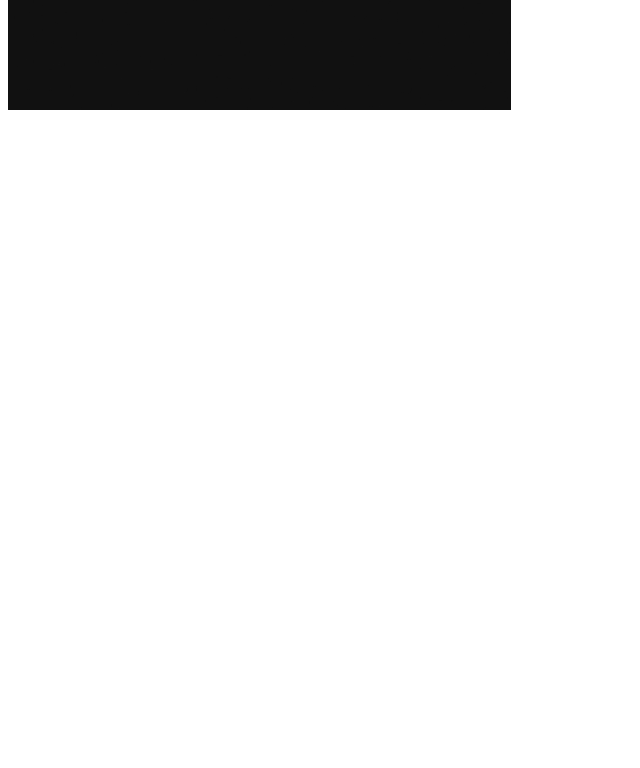
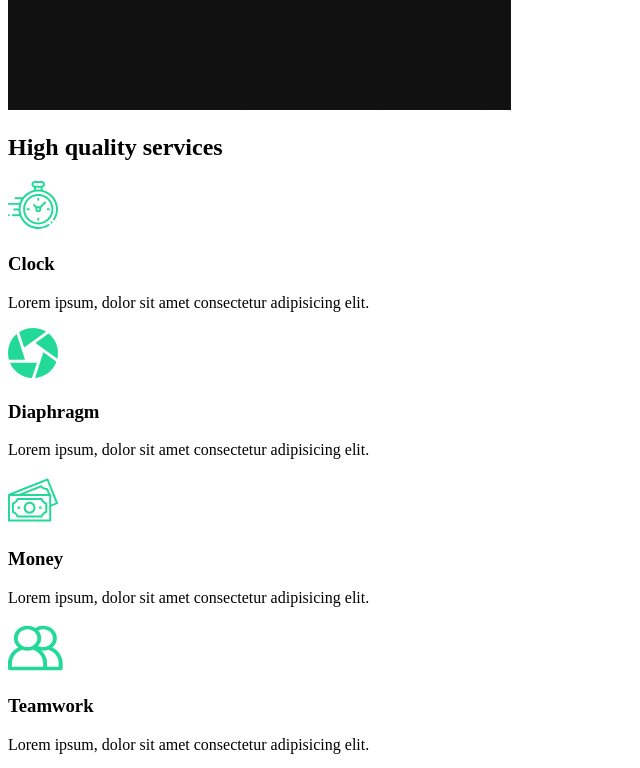
Before and after one commit to santimiq/test-portfolio-react, a React (Create React App) app: page / in a window 1280 px wide. Shown: the part 860-1628 px from the top of the page, without its empty margins (0-640 px from the left). Before the commit the page ends 982 px from the top, so only its background shows below. Built offline with nearby package versions, Linux system fonts and the light colour scheme.

Commit message:
Service Section

```diff
--- /dev/null
+++ b/src/components/ServiceSection.js
@@ -0,0 +1,54 @@
+import React from 'react'
+//Import Icons
+import clock from '../img/clock.svg';
+import diaphragm from '../img/diaphragm.svg';
+import money from '../img/money.svg';
+import teamwork from '../img/teamwork.svg';
+//Image
+import home2 from '../img/home2.png';
+
+
+const ServiceSection =() => {
+    return (
+        <div className="services">
+            <div className="description">
+                <h2>High <span>quality</span> services </h2>
+                <div className="cards">
+                    <div className="card">
+                        <div className="icon">
+                            <img src={clock} alt="icon" />
+                            <h3>Clock</h3>
+                        </div>
+                        <p>Lorem ipsum, dolor sit amet consectetur adipisicing elit.</p>
+                    </div>
+                    <div className="card">
+                        <div className="icon">
+                            <img src={diaphragm} alt="icon" />
+                            <h3>Diaphragm</h3>
+                        </div>
+                        <p>Lorem ipsum, dolor sit amet consectetur adipisicing elit.</p>
+                    </div>
+                    <div className="card">
+                        <div className="icon">
+                            <img src={money} alt="icon" />
+                            <h3>Money</h3>
+                        </div>
+                        <p>Lorem ipsum, dolor sit amet consectetur adipisicing elit.</p>
+                    </div>
+                    <div className="card">
+                        <div className="icon">
+                            <img src={teamwork} alt="icon" />
+                            <h3>Teamwork</h3>
+                        </div>
+                        <p>Lorem ipsum, dolor sit amet consectetur adipisicing elit.</p>
+                    </div>
+                </div>
+            </div>
+            <div className="image">
+                <img src={home2} alt="camera"/>
+            </div>
+        </div>
+    )
+}
+
+export default ServiceSection;
--- a/src/pages/AboutUs.js
+++ b/src/pages/AboutUs.js
@@ -1,12 +1,14 @@
 import React from 'react'
-//Import Sections
+//Import Sections Components
 import AboutSection from '../components/AboutSection'
+import ServiceSection from '../components/ServiceSection'
 
 const AboutUs = () => {
     return (
-        <div>
+        <>
             <AboutSection />
-        </div>
+            <ServiceSection />
+        </>
     )
 }
 
```
